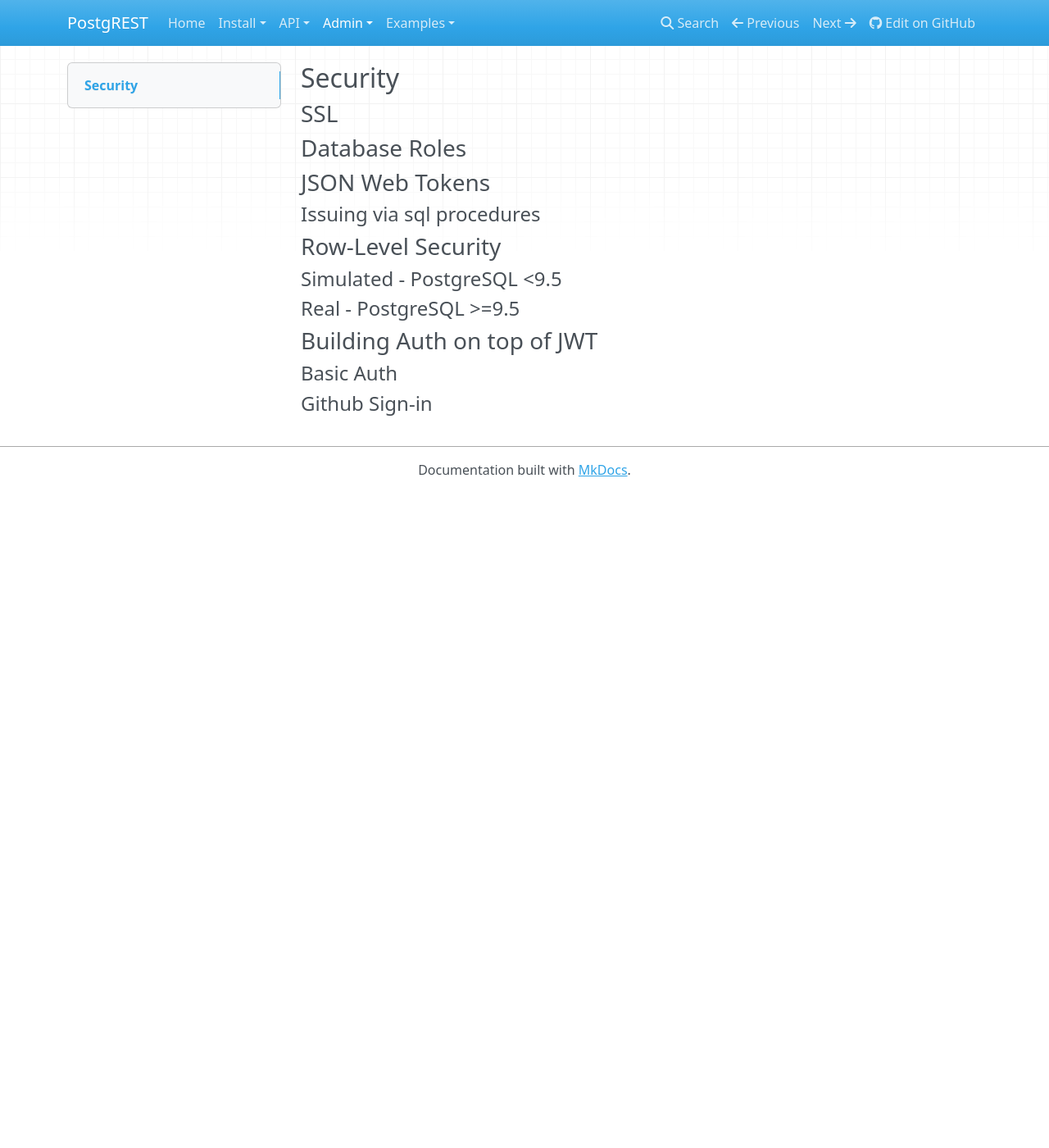
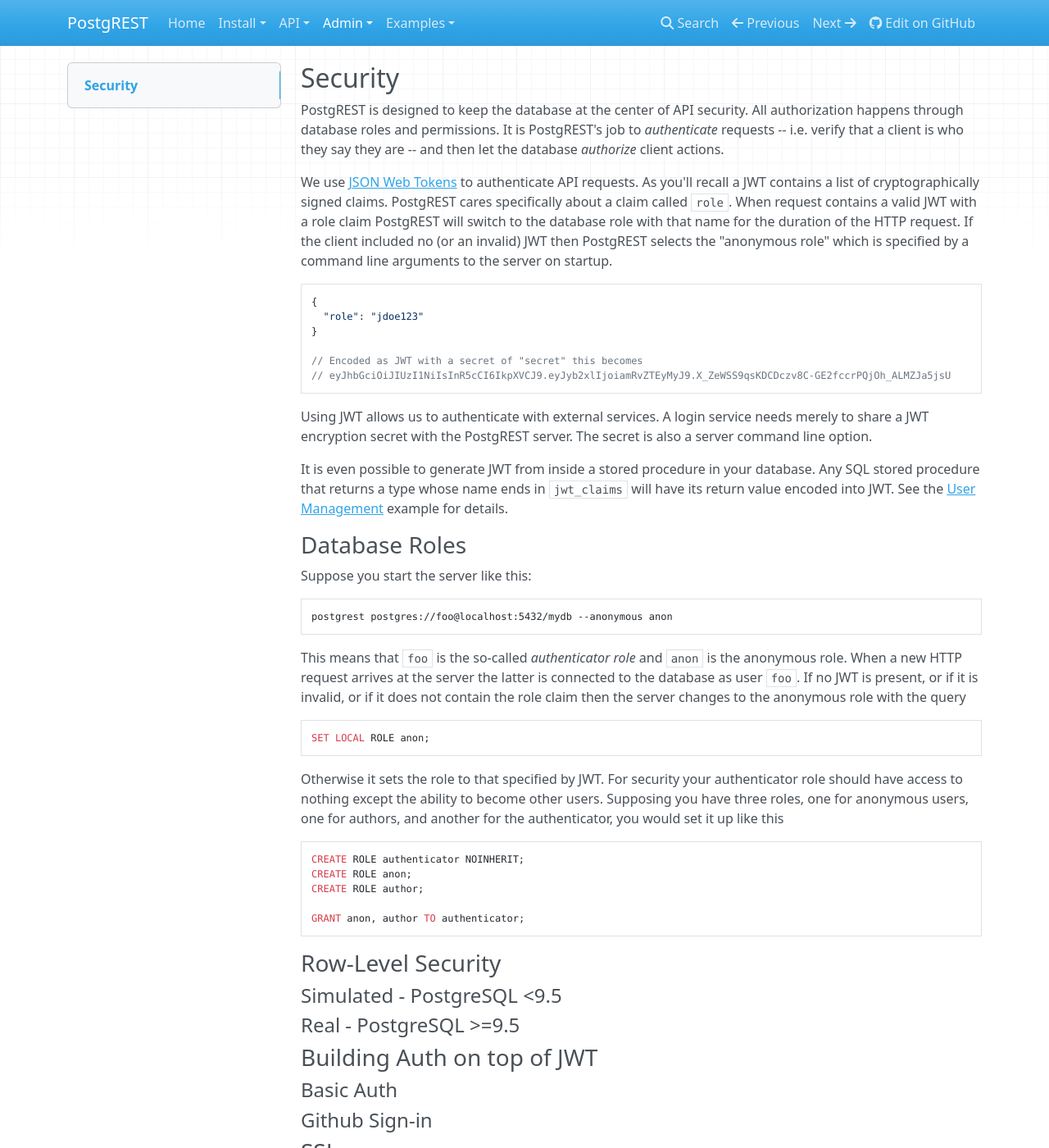
Before and after one commit to PostgREST/postgrest, an MkDocs documentation site: the page built from docs/admin/security.md, in a window 1280 px wide and 1400 px high. Shown: the whole window at 82% size. Built offline with MkDocs 1.6.1, drawn with Linux system fonts in a browser that asks for light colours; nearby versions of some CDN libraries; old or Windows-style settings are respelled for this version of MkDocs.

Commit message:
Beginning of security docs

````diff
--- a/docs/admin/security.md
+++ b/docs/admin/security.md
@@ -1,12 +1,71 @@
 ## Security
 
-### SSL
+PostgREST is designed to keep the database at the center of API
+security. All authorization happens through database roles and
+permissions. It is PostgREST's job to *authenticate* requests --
+i.e. verify that a client is who they say they are -- and then let
+the database *authorize* client actions.
+
+We use [JSON Web Tokens](http://jwt.io/) to authenticate API requests.
+As you'll recall a JWT contains a list of cryptographically signed
+claims. PostgREST cares specifically about a claim called `role`.
+When request contains a valid JWT with a role claim PostgREST will
+switch to the database role with that name for the duration of the
+HTTP request.  If the client included no (or an invalid) JWT then
+PostgREST selects the "anonymous role" which is specified by a
+command line arguments to the server on startup.
+
+```js
+{
+  "role": "jdoe123"
+}
+
+// Encoded as JWT with a secret of "secret" this becomes
+// eyJhbGciOiJIUzI1NiIsInR5cCI6IkpXVCJ9.eyJyb2xlIjoiamRvZTEyMyJ9.X_ZeWSS9qsKDCDczv8C-GE2fccrPQjOh_ALMZJa5jsU
+```
+
+Using JWT allows us to authenticate with external services. A login
+service needs merely to share a JWT encryption secret with the
+PostgREST server. The secret is also a server command line option.
+
+It is even possible to generate JWT from inside a stored procedure
+in your database. Any SQL stored procedure that returns a type whose
+name ends in `jwt_claims` will have its return value encoded into
+JWT.  See the [User Management](http://postgrest.com/examples/users/)
+example for details.
 
 ### Database Roles
 
-### JSON Web Tokens
+Suppose you start the server like this:
 
-#### Issuing via sql procedures
+```bash
+postgrest postgres://foo@localhost:5432/mydb --anonymous anon
+```
+
+This means that `foo` is the so-called *authenticator role* and
+`anon` is the anonymous role. When a new HTTP request arrives at the
+server the latter is connected to the database as user `foo`. If
+no JWT is present, or if it is invalid, or if it does not contain
+the role claim then the server changes to the anonymous role with
+the query
+
+```sql
+SET LOCAL ROLE anon;
+```
+
+Otherwise it sets the role to that specified by JWT. For security
+your authenticator role should have access to nothing except the
+ability to become other users. Supposing you have three roles, one
+for anonymous users, one for authors, and another for the authenticator,
+you would set it up like this
+
+```sql
+CREATE ROLE authenticator NOINHERIT;
+CREATE ROLE anon;
+CREATE ROLE author;
+
+GRANT anon, author TO authenticator;
+```
 
 ### Row-Level Security
 
````
Also changed, not shown: other parts of docs/admin/security.md (+2 -0 lines).
